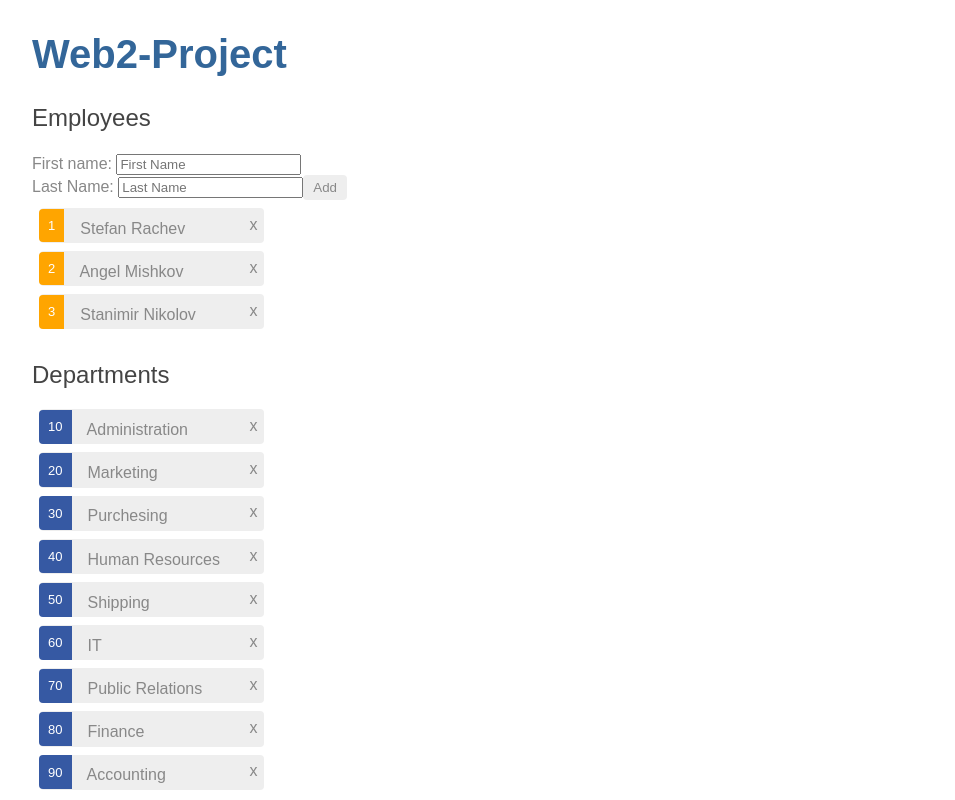
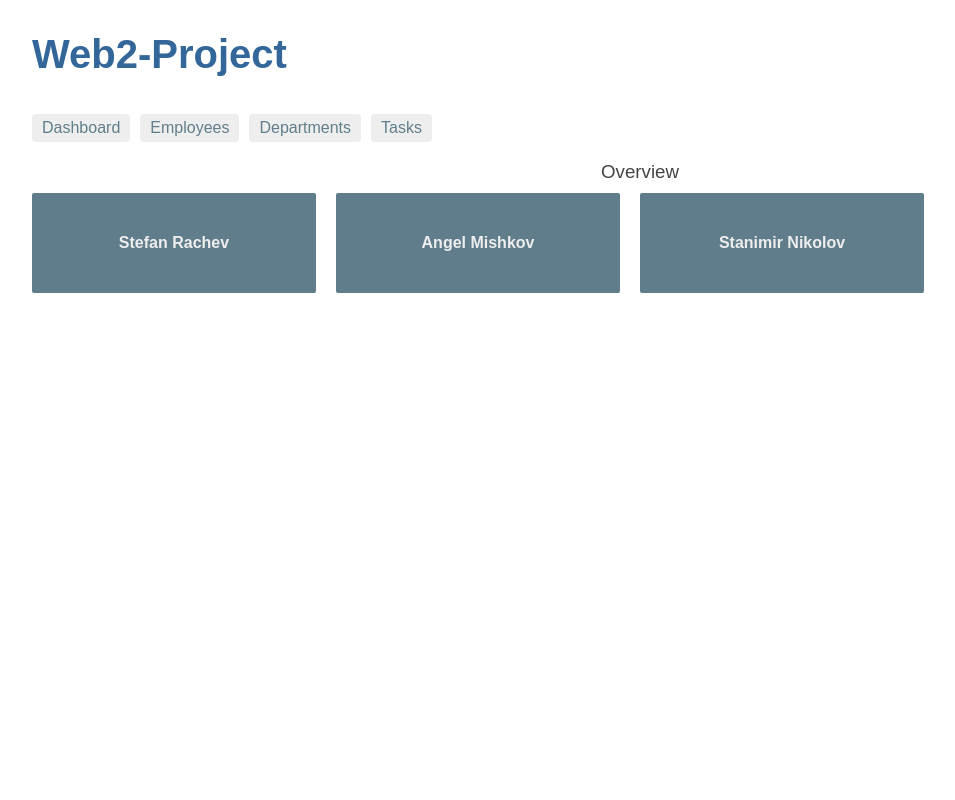
Before and after one commit to TheLostOne-dot/Web2, an Angular app in the folder Web2-Project/: page /dashboard in a window 1280 px wide. Before the commit this address led to /. Shown: the top 800 px of the page, without its empty margins (0-955 px from the left). Built offline with nearby package versions, Linux system fonts and the light colour scheme.

Commit message:
Service,routing,dashboard

```diff
--- a/Web2-Project/src/app/app-routing.module.ts
+++ b/Web2-Project/src/app/app-routing.module.ts
@@ -1,7 +1,18 @@
 import { NgModule } from '@angular/core';
 import { Routes, RouterModule } from '@angular/router';
 
-const routes: Routes = [];
+import { EmployeesComponent } from './employees/employees.component';
+import { DepartmentsComponent } from './departments/departments.component';
+import { TasksComponent } from './tasks/tasks.component';
+import { DashboardComponent } from './dashboard/dashboard.component';
+
+const routes: Routes = [
+  { path: '', redirectTo: '/dashboard', pathMatch: 'full' },
+  { path: 'employees', component: EmployeesComponent },
+  { path: 'departments', component: DepartmentsComponent },
+  { path: 'tasks', component: TasksComponent },
+  { path: 'dashboard', component: DashboardComponent }
+];
 
 @NgModule({
   imports: [RouterModule.forRoot(routes)],
--- a/Web2-Project/src/app/app.component.html
+++ b/Web2-Project/src/app/app.component.html
@@ -1,5 +1,8 @@
 <h1>{{title}}</h1>
-<app-employees></app-employees>
-<app-departments></app-departments>
-<app-tasks></app-tasks>
+<nav>
+<a routerLink="/dashboard">Dashboard</a>
+<a routerLink="/employees">Employees</a>
+<a routerLink="/departments">Departments</a>
+<a routerLink="/tasks">Tasks</a>
+</nav>
 <router-outlet></router-outlet>
--- a/Web2-Project/src/app/app.module.ts
+++ b/Web2-Project/src/app/app.module.ts
@@ -6,13 +6,15 @@ import { AppComponent } from './app.component';
 import { TasksComponent } from './tasks/tasks.component';
 import { DepartmentsComponent } from './departments/departments.component';
 import { EmployeesComponent } from './employees/employees.component';
+import { DashboardComponent } from './dashboard/dashboard.component';
 
 @NgModule({
   declarations: [
     AppComponent,
     TasksComponent,
     DepartmentsComponent,
-    EmployeesComponent
+    EmployeesComponent,
+    DashboardComponent
   ],
   imports: [
     BrowserModule,
--- /dev/null
+++ b/Web2-Project/src/app/dashboard/dashboard.component.css
@@ -0,0 +1,62 @@
+[class*='col-'] {
+  float: left;
+  padding-right: 20px;
+  padding-bottom: 20px;
+}
+[class*='col-']:last-of-type {
+  padding-right: 0;
+}
+a {
+  text-decoration: none;
+}
+*, *:after, *:before {
+  -webkit-box-sizing: border-box;
+  -moz-box-sizing: border-box;
+  box-sizing: border-box;
+}
+h3 {
+  text-align: center;
+  margin-bottom: 0;
+}
+h4 {
+  position: relative;
+}
+.grid {
+  margin: 0;
+}
+.col-1-4 {
+  width: 25%;
+}
+.module {
+  padding: 20px;
+  text-align: center;
+  color: #eee;
+  max-height: 120px;
+  min-width: 120px;
+  background-color: #607d8b;
+  border-radius: 2px;
+}
+.module:hover {
+  background-color: #eee;
+  cursor: pointer;
+  color: #607d8b;
+}
+.grid-pad {
+  padding: 10px 0;
+}
+.grid-pad > [class*='col-']:last-of-type {
+  padding-right: 20px;
+}
+@media (max-width: 600px) {
+  .module {
+    font-size: 10px;
+    max-height: 75px; }
+}
+@media (max-width: 1024px) {
+  .grid {
+    margin: 0;
+  }
+  .module {
+    min-width: 60px;
+  }
+}
--- /dev/null
+++ b/Web2-Project/src/app/dashboard/dashboard.component.html
@@ -0,0 +1,8 @@
+<h3>Overview</h3>
+<div class="grid grid-pad">
+  <a *ngFor="let employee of employees" class="col-1-4">
+    <div class="module employees">
+      <h4>{{employee.firstName}} {{employee.lastName}}</h4>
+    </div>
+  </a>
+</div>
--- /dev/null
+++ b/Web2-Project/src/app/dashboard/dashboard.component.ts
@@ -0,0 +1,23 @@
+import { Component, OnInit } from '@angular/core';
+import { Employee } from '../employees';
+import { EmployeesService } from '../employees.service';
+
+@Component({
+  selector: 'app-dashboard',
+  templateUrl: './dashboard.component.html',
+  styleUrls: ['./dashboard.component.css']
+})
+export class DashboardComponent implements OnInit {
+  employees: Employee[] = [];
+
+  constructor(private employeeService: EmployeesService) { }
+
+  ngOnInit() {
+    this.getEmployees();
+  }
+
+  getEmployees(): void {
+    this.employeeService.getEmployees()
+      .subscribe(employees => this.employees = employees);
+  }
+}
--- /dev/null
+++ b/Web2-Project/src/app/employees.service.ts
@@ -0,0 +1,16 @@
+import { Injectable } from '@angular/core';
+import { Employee } from './employees';
+import { EMPLOYEES } from './mock-employees';
+import { Observable, of } from 'rxjs';
+
+@Injectable({
+  providedIn: 'root'
+})
+export class EmployeesService {
+  getEmployees(): Observable<Employee[]> {
+    return of(EMPLOYEES);
+  }
+
+  constructor() { }
+
+}
--- a/Web2-Project/src/app/employees/employees.component.ts
+++ b/Web2-Project/src/app/employees/employees.component.ts
@@ -1,6 +1,6 @@
 import { Component, OnInit } from '@angular/core';
 import { Employee } from '../employees';
-import { EMPLOYEES } from '../mock-employees';
+import { EmployeesService } from '../employees.service';
 
 @Component({
   selector: 'app-employees',
@@ -10,13 +10,20 @@ import { EMPLOYEES } from '../mock-employees';
 export class EmployeesComponent implements OnInit {
 
   selectedEmployee: Employee;
-  employees = EMPLOYEES;
-  constructor() { }
+  employees: Employee[];
+
+  constructor(private employeeService: EmployeesService) { }
+
   firstName = "";
   lastName = "";
   empId = 3;
 
+  getEmployees(): void {
+    this.employeeService.getEmployees().subscribe(employees => this.employees = employees);
+  }
+
   ngOnInit() {
+    this.getEmployees();
   }
 
   onSelect(employee: Employee): void {
```
Also changed, not shown: 2 other files (tests, documents, lock files or other folders).
